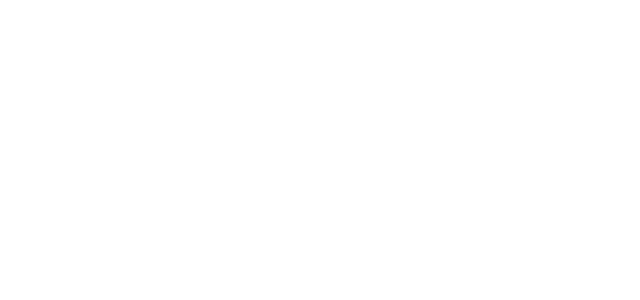
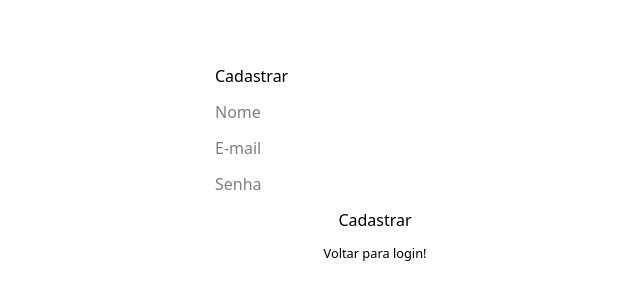
Before and after one commit to gbrParanhos/projeto-linkr-frontend, a React (Vite) app: page /sign-up in a window 1280 px wide. Before the commit this address had no page. Shown: the part 236-536 px from the top of the page, without its empty margins (265-905 px from the left). Built offline with nearby package versions, Linux system fonts and the light colour scheme.

Commit message:
login & signup setup

```diff
--- a/package.json
+++ b/package.json
@@ -15,7 +15,8 @@
     "react": "^19.1.1",
     "react-dom": "^19.1.1",
     "react-input-mask": "^2.0.4",
-    "react-router-dom": "^7.9.5"
+    "react-router-dom": "^7.9.5",
+    "sweetalert2": "^11.26.3"
   },
   "devDependencies": {
     "@eslint/js": "^9.36.0",
--- a/src/App.tsx
+++ b/src/App.tsx
@@ -1,11 +1,8 @@
-import Router from './router'
-import './styles/index.css'
+import Router from "./router";
+import "./styles/index.css";
 
 const App = () => {
+  return <Router />;
+};
 
-  return (
-    <Router />
-  )
-}
-
-export default App
+export default App;
--- a/src/pages/HelloWorld/index.tsx
+++ /dev/null
@@ -1,8 +0,0 @@
-
-const HelloWorld = () => {
-	return (
-		<h1>HelloWorld</h1>
-	);
-};
-
-export default HelloWorld;
--- /dev/null
+++ b/src/pages/Login/LoginUI.tsx
@@ -0,0 +1,44 @@
+import { Link } from "react-router-dom";
+
+type Props = {
+  email: string;
+  password: string;
+  loading: boolean;
+  onEmail: (v: string) => void;
+  onPassword: (v: string) => void;
+  onSubmit: (e: React.FormEvent) => void;
+};
+
+export default function LoginUI({ email, password, loading, onEmail, onPassword, onSubmit }: Props) {
+  return (
+    <main style={{ padding: 24, display: "grid", placeItems: "center" }}>
+      <form onSubmit={onSubmit} style={{ display: "grid", gap: 12, width: 320, maxWidth: "90vw" }}>
+        <h1>Entrar</h1>
+
+        <input
+          type="email"
+          placeholder="E-mail"
+          value={email}
+          onChange={(e) => onEmail(e.target.value)}
+          disabled={loading}
+        />
+
+        <input
+          type="password"
+          placeholder="Senha"
+          value={password}
+          onChange={(e) => onPassword(e.target.value)}
+          disabled={loading}
+        />
+
+        <button type="submit" disabled={loading} aria-disabled={loading} aria-busy={loading}>
+          {loading ? "Entrando..." : "Entrar"}
+        </button>
+
+        <small style={{ textAlign: "center" }}>
+          Primeira vez? <Link to="/sign-up">Crie uma conta!</Link>
+        </small>
+      </form>
+    </main>
+  );
+}
--- /dev/null
+++ b/src/pages/Login/index.tsx
@@ -0,0 +1,17 @@
+import LoginUI from "./LoginUI";
+import { useLogin } from "./useLogin";
+
+export default function LoginPage() {
+  const { email, password, loading, setEmail, setPassword, onSubmit } = useLogin();
+
+  return (
+    <LoginUI
+      email={email}
+      password={password}
+      loading={loading}
+      onEmail={setEmail}
+      onPassword={setPassword}
+      onSubmit={onSubmit}
+    />
+  );
+}
--- /dev/null
+++ b/src/pages/Login/useLogin.ts
@@ -0,0 +1,63 @@
+import { useState } from "react";
+import { useNavigate } from "react-router-dom";
+import { loginRequest } from "../../services/authService";
+import Swal from "sweetalert2";
+
+export function useLogin() {
+  const [email, setEmail] = useState("");
+  const [password, setPassword] = useState("");
+  const [loading, setLoading] = useState(false);
+  const navigate = useNavigate();
+
+  async function onSubmit(e: React.FormEvent) {
+    e.preventDefault();
+
+    if (!email.trim() || !password.trim()) {
+      await Swal.fire({
+        icon: "warning",
+        title: "Campos obrigatórios",
+        text: "Preencha o email e a senha para continuar.",
+      });
+      return;
+    }
+
+    try {
+      setLoading(true);
+      const { token } = await loginRequest(email, password);
+      localStorage.setItem("auth_token", token);
+      await Swal.fire({
+        icon: "success",
+        title: "Login realizado!",
+        text: "Você será redirecionado ao feed.",
+        timer: 2000,
+        showConfirmButton: false,
+      });
+      navigate("/feed");
+    } catch (err: unknown) {
+      if (err instanceof Error && err.message === "INVALID_CREDENTIALS") {
+        Swal.fire({
+          icon: "error",
+          title: "Credenciais inválidas",
+          text: "Email ou senha incorretos.",
+        });
+      } else {
+        Swal.fire({
+          icon: "error",
+          title: "Erro ao fazer login",
+          text: "Não foi possível fazer login. Tente novamente.",
+        });
+      }
+    } finally {
+      setLoading(false);
+    }
+  }
+
+  return {
+    email,
+    password,
+    loading,
+    setEmail,
+    setPassword,
+    onSubmit,
+  };
+}
--- /dev/null
+++ b/src/pages/SignUp/SignUpUI.tsx
@@ -0,0 +1,54 @@
+import { Link } from "react-router-dom";
+
+type Props = {
+  name: string;
+  email: string;
+  password: string;
+  loading: boolean;
+  onName: (v: string) => void;
+  onEmail: (v: string) => void;
+  onPassword: (v: string) => void;
+  onSubmit: (e: React.FormEvent) => void;
+};
+
+export default function SignUpUI({ name, email, password, loading, onName, onEmail, onPassword, onSubmit }: Props) {
+  return (
+    <main style={{ padding: 24, display: "grid", placeItems: "center" }}>
+      <form onSubmit={onSubmit} style={{ display: "grid", gap: 12, width: 320, maxWidth: "90vw" }}>
+        <h1>Cadastrar</h1>
+
+        <input
+          type="text"
+          placeholder="Nome"
+          value={name}
+          onChange={(e) => onName(e.target.value)}
+          disabled={loading}
+        />
+
+        <input
+          type="email"
+          placeholder="E-mail"
+          value={email}
+          onChange={(e) => onEmail(e.target.value)}
+          disabled={loading}
+        />
+
+        <input
+          type="password"
+          placeholder="Senha"
+          value={password}
+          onChange={(e) => onPassword(e.target.value)}
+          disabled={loading}
+        />
+
+        <button type="submit" disabled={loading}>
+          {loading ? "Cadastrando..." : "Cadastrar"}
+        </button>
+
+        <small style={{ textAlign: "center" }}>
+          <Link to="/">Voltar para login!</Link>
+        </small>
+      </form>
+    </main>
+  );
+}
--- /dev/null
+++ b/src/pages/SignUp/index.tsx
@@ -0,0 +1,19 @@
+import SignUpUI from "./SignUpUI";
+import { useSignUp } from "./useSignUp";
+
+export default function SignUpPage() {
+  const { name, email, password, loading, setName, setEmail, setPassword, onSubmit } = useSignUp();
+
+  return (
+    <SignUpUI
+      name={name}
+      email={email}
+      password={password}
+      loading={loading}
+      onName={setName}
+      onEmail={setEmail}
+      onPassword={setPassword}
+      onSubmit={onSubmit}
+    />
+  );
+}
--- /dev/null
+++ b/src/pages/SignUp/useSignUp.ts
@@ -0,0 +1,65 @@
+import { useState } from "react";
+import { useNavigate } from "react-router-dom";
+import { registerRequest } from "../../services/authService";
+import Swal from "sweetalert2";
+
+export function useSignUp() {
+  const [name, setName] = useState("");
+  const [email, setEmail] = useState("");
+  const [password, setPassword] = useState("");
+  const [loading, setLoading] = useState(false);
+  const navigate = useNavigate();
+
+  async function onSubmit(e: React.FormEvent) {
+    e.preventDefault();
+
+    if (!name.trim() || !email.trim() || !password.trim()) {
+      await Swal.fire({
+        icon: "warning",
+        title: "Campos obrigatórios",
+        text: "Preencha nome, email e senha para continuar.",
+      });
+      return;
+    }
+
+    try {
+      setLoading(true);
+      await registerRequest(name, email, password);
+      await Swal.fire({
+        icon: "success",
+        title: "Cadastro realizado com sucesso!",
+        text: "Você será redirecionado para a página de login.",
+        timer: 2000,
+        showConfirmButton: false,
+      });
+      navigate("/");
+    } catch (err: unknown) {
+      if (err instanceof Error && err.message === "EMAIL_ALREADY_EXISTS") {
+        Swal.fire({
+          icon: "error",
+          title: "Email já cadastrado!",
+          text: "Tente fazer login ou use outro email.",
+        });
+      } else {
+        Swal.fire({
+          icon: "error",
+          title: "Erro ao cadastrar!",
+          text: "Tente novamente mais tarde.",
+        });
+      }
+    } finally {
+      setLoading(false);
+    }
+  }
+
+  return {
+    name,
+    email,
+    password,
+    loading,
+    setName,
+    setEmail,
+    setPassword,
+    onSubmit,
+  };
+}
--- a/src/router/index.tsx
+++ b/src/router/index.tsx
@@ -1,12 +1,27 @@
 import { BrowserRouter, Route, Routes } from "react-router-dom";
 import DefaultLayout from "../components/layouts/DefaultLayout";
-import HelloWorld from "../pages/HelloWorld";
-
+import LoginPage from "../pages/Login";
+import SignUpPage from "../pages/SignUp";
 const Router = () => {
   return (
     <BrowserRouter>
       <Routes>
-        <Route path="/" element={<DefaultLayout><HelloWorld /></DefaultLayout>}/>
+        <Route
+          path="/"
+          element={
+            <DefaultLayout>
+              <LoginPage />
+            </DefaultLayout>
+          }
+        />
+        <Route
+          path="/sign-up"
+          element={
+            <DefaultLayout>
+              <SignUpPage />
+            </DefaultLayout>
+          }
+        />
       </Routes>
     </BrowserRouter>
   );
--- /dev/null
+++ b/src/services/authService.ts
@@ -0,0 +1,30 @@
+export type LoginOutput = { token: string; user: { id: string; email: string } };
+
+export async function loginRequest(email: string, password: string): Promise<LoginOutput> {
+  const res = await fetch(import.meta.env.VITE_API_URL + "/api/auth/login", {
+    method: "POST",
+    headers: { "Content-Type": "application/json" },
+    body: JSON.stringify({ email, password }),
+  });
+
+  if (!res.ok) {
+    if (res.status === 401) throw new Error("INVALID_CREDENTIALS");
+    throw new Error("UNKNOWN_ERROR");
+  }
+  return res.json();
+}
+
+export async function registerRequest(name: string, email: string, password: string) {
+  const res = await fetch(import.meta.env.VITE_API_URL + "/api/auth/register", {
+    method: "POST",
+    headers: { "Content-Type": "application/json" },
+    body: JSON.stringify({ name, email, password }),
+  });
+
+  if (!res.ok) {
+    if (res.status === 409) throw new Error("EMAIL_ALREADY_EXISTS");
+    throw new Error("UNKNOWN_ERROR");
+  }
+
+  return res.json();
+}
```
Also changed, not shown: 1 other file (tests, documents, lock files or other folders).
